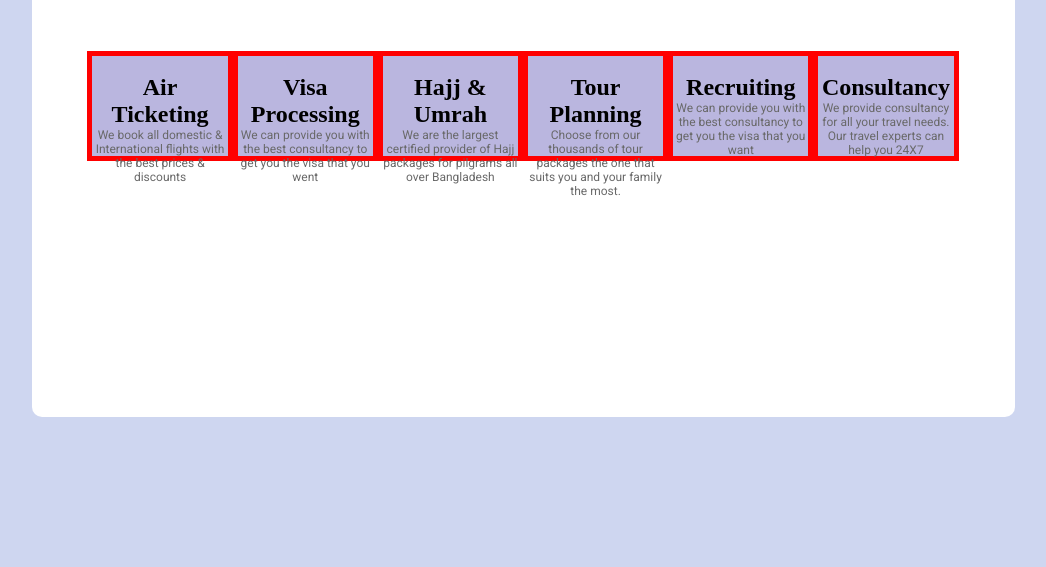
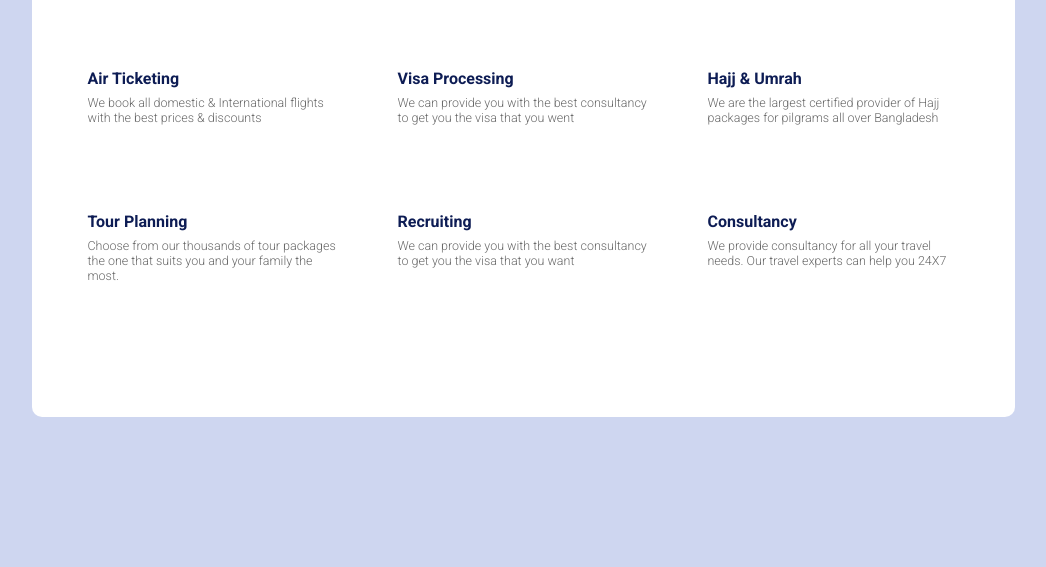
Before and after one commit to VeroZuliani/image-based-web-project, a plain HTML site: page index.html in a window 1280 px wide. Shown: the part 174-741 px from the top of the page, without its empty margins (117-1163 px from the left). Drawn offline with Linux system fonts and the light colour scheme.

Commit message:
Agregue propiedades flexbox y font

```diff
--- a/css/styles.css
+++ b/css/styles.css
@@ -24,15 +24,18 @@ body{
 
 .contenedora{
     display: flex;
-    justify-content: center;
+    justify-content: space-between;
     width: 100%;
-    background-color: #bab6df;
+    /* background-color: #bab6df; */
+    flex-wrap: wrap;
+    text-align: left;
 }
 
 .item{
-    border: 5px solid red;
-    width: 212px;
-    height: 100px;
+    /* border: 5px solid red; */
+    width: 251px;
+    height: 102px;
+    margin-bottom: 41px;
 }
 
 h3{
@@ -59,6 +62,23 @@ p{
     margin-bottom: 54px;
 }
 
+.item h2{
+    color: #0d1c54;
+    font-family: "Roboto", sans-serif;
+    font-weight: 600;
+    font-style: normal;
+    font-size: 16px;
+    margin-bottom: 7px;
+}
+
+.item p{
+    color: #696969;
+    font-family: "Roboto", sans-serif;
+    font-weight: 300;
+    font-style: normal;
+    font-size: 12.5px;
+}
+
 
 
 /*Estilos de Formulario*/
```
